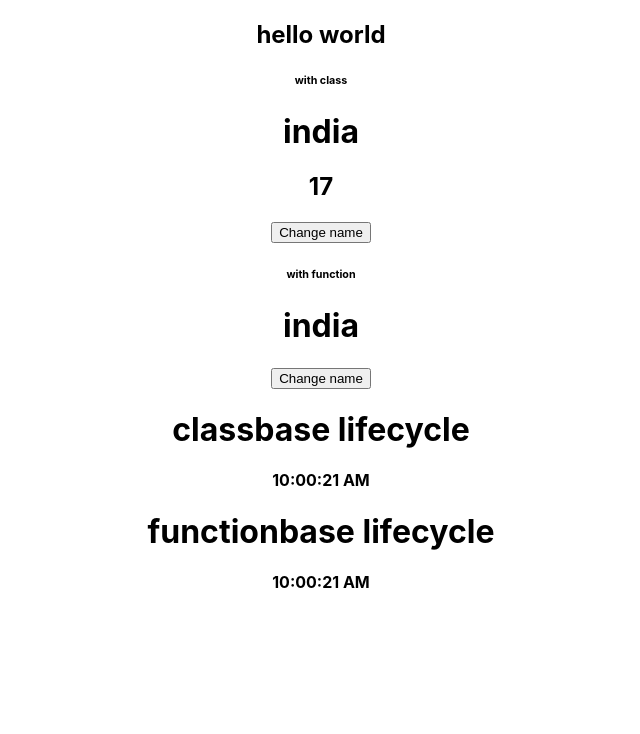
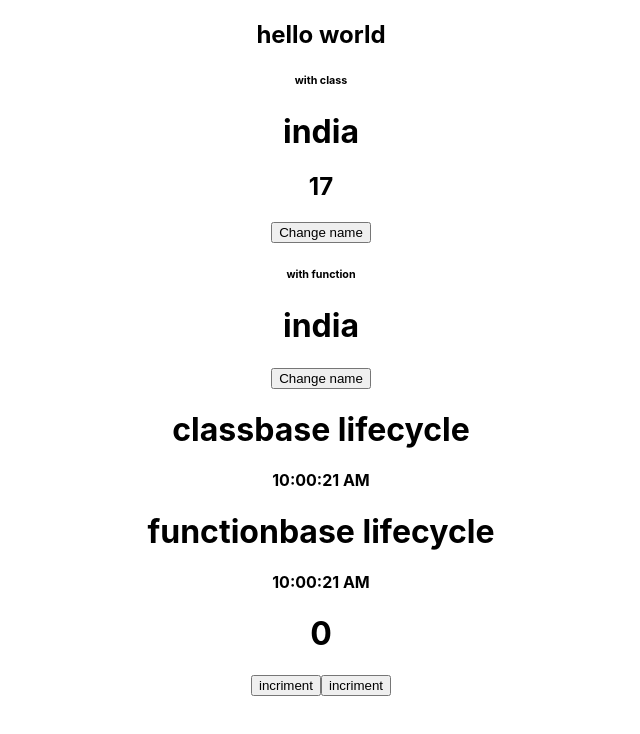
Before and after one commit to rajnarola17/pr1, a React (Create React App) app: page / in a window 1280 px wide. Shown: the top 734 px of the page, without its empty margins (319-959 px from the left). Built offline with nearby package versions, Linux system fonts and the light colour scheme.

Commit message:
08/06/2022

```diff
--- a/src/App.js
+++ b/src/App.js
@@ -7,6 +7,7 @@ import Country from './container/Country';
 import CountryFun from './container/CountryFun';
 import Lifecycle from './container/time/Lifecycle';
 import Lifecyclefun from './container/time/Lifecyclefun';
+import Counter from './container/Counter';
 
 function App() {
   return (
@@ -18,6 +19,7 @@ function App() {
       <CountryFun name="mansi" id="11"/>
       <Lifecycle />
       <Lifecyclefun />
+      <Counter />
      </div>
   );
 }
--- /dev/null
+++ b/src/container/Counter.js
@@ -0,0 +1,17 @@
+import React, { useState } from 'react';
+
+function Counter(props) {
+    const[number,setNumber]=useState(0);
+    const incr=()=>{setNumber(number<10 ? number + 1:number)}
+    const dicr=()=>{setNumber(number===0 ? number:number - 1)}
+
+    return (
+        <div>
+            <h1>{number}</h1>
+            <button onClick={()=>incr()}>incriment</button>
+            <button onClick={()=>dicr()}>incriment</button>
+        </div>
+    );
+}
+
+export default Counter;
```
